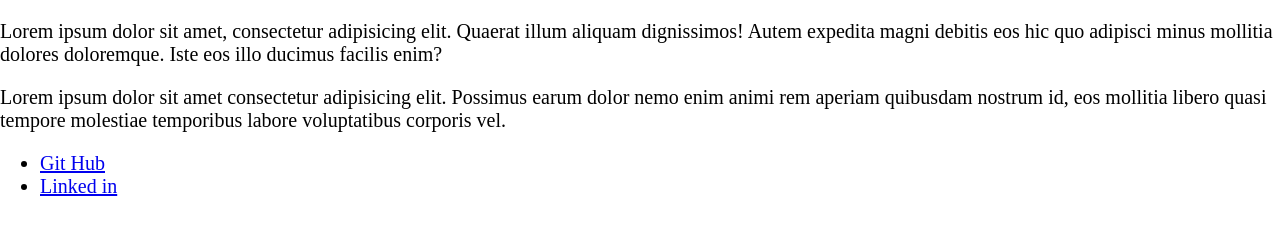
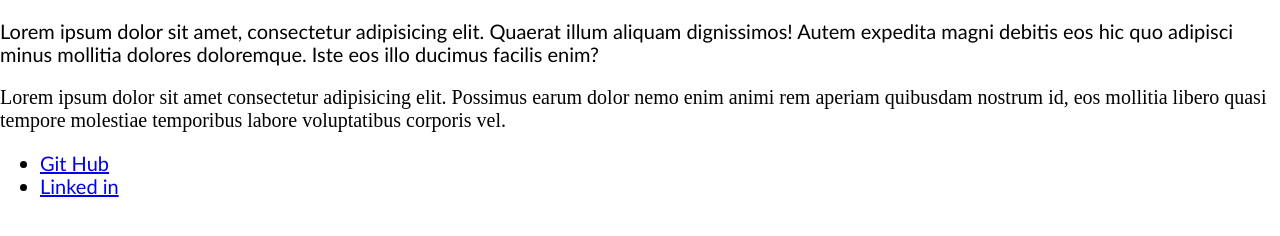
Before and after one commit to MarianDev22/Portfolio_HTML-CSS_Graded_Project, a plain HTML site: page index.html in a window 1280 px wide. Drawn offline with Linux system fonts and the light colour scheme.

Commit message:
fix: added class to footer and header, font ok

```diff
--- a/index.html
+++ b/index.html
@@ -10,13 +10,13 @@
     <link rel="stylesheet" href="./styles/footer.css">
 </head>
 <body>
-    <header>
+    <header class="header">
         <p>Lorem ipsum dolor sit amet, consectetur adipisicing elit. Quaerat illum aliquam dignissimos! Autem expedita magni debitis eos hic quo adipisci minus mollitia dolores doloremque. Iste eos illo ducimus facilis enim?</p>
     </header>
     <main>
         <p>Lorem ipsum dolor sit amet consectetur adipisicing elit. Possimus earum dolor nemo enim animi rem aperiam quibusdam nostrum id, eos mollitia libero quasi tempore molestiae temporibus labore voluptatibus corporis vel.</p>
     </main>
-    <footer>
+    <footer class="footer">
         <ul>
             <li>
                 <a href="http://github.com/MarianDev22" target="_blank" rel="noopener noreferrer">Git Hub</a>
```
